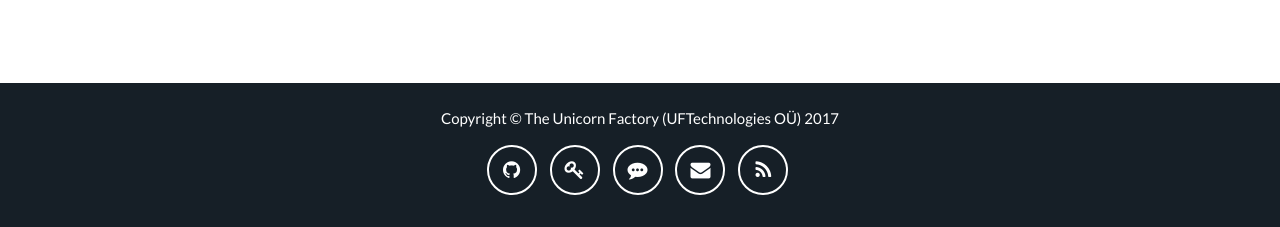
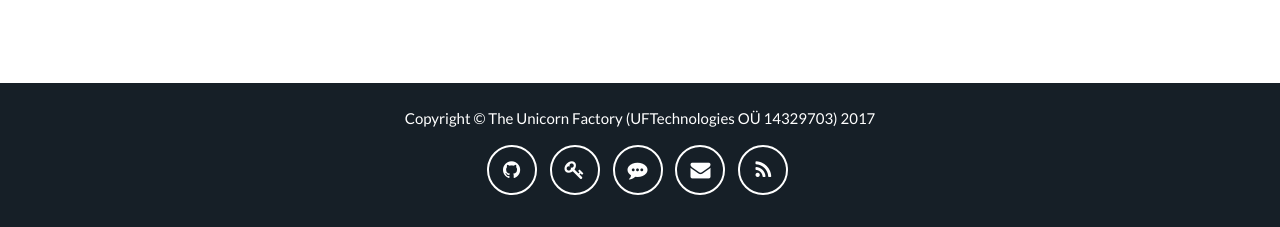
Before and after one commit to theunicornfactory/theunicornfactory.github.io, a Jekyll site: the page built from index.html, in a window 1280 px wide and 900 px high, scrolled down 1958 px. Shown: the part 670-897 px from the top of the window. Built offline with Jekyll 4.4.1, drawn with Linux system fonts in a browser that asks for light colours.

Commit message:
add registry key

```diff
--- a/_config.yml
+++ b/_config.yml
@@ -31,7 +31,7 @@ color:
 
 # Footer settings
 footer:
-  copyright: The Unicorn Factory (UFTechnologies OÜ)
+  copyright: The Unicorn Factory (UFTechnologies OÜ 14329703)
   social: On the Web
 
 # Font awesome icons
```
